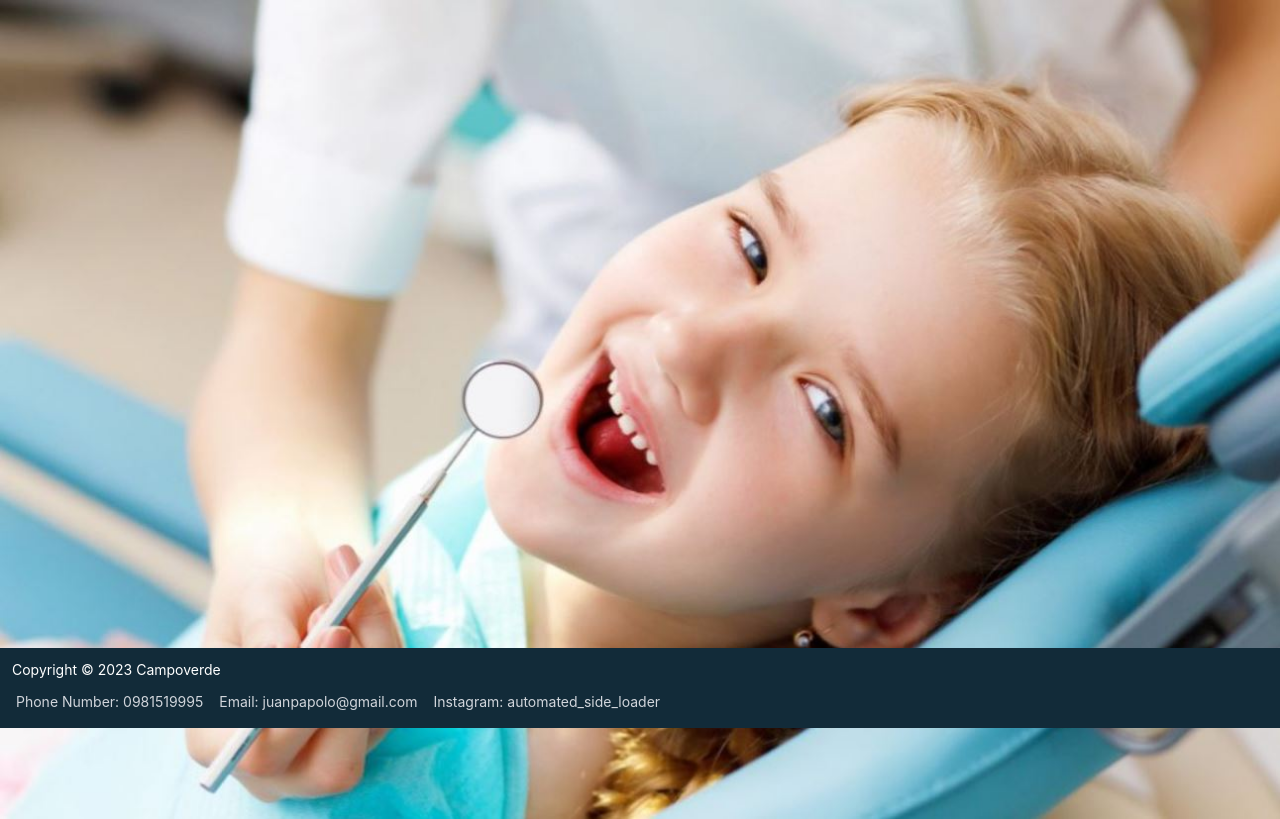
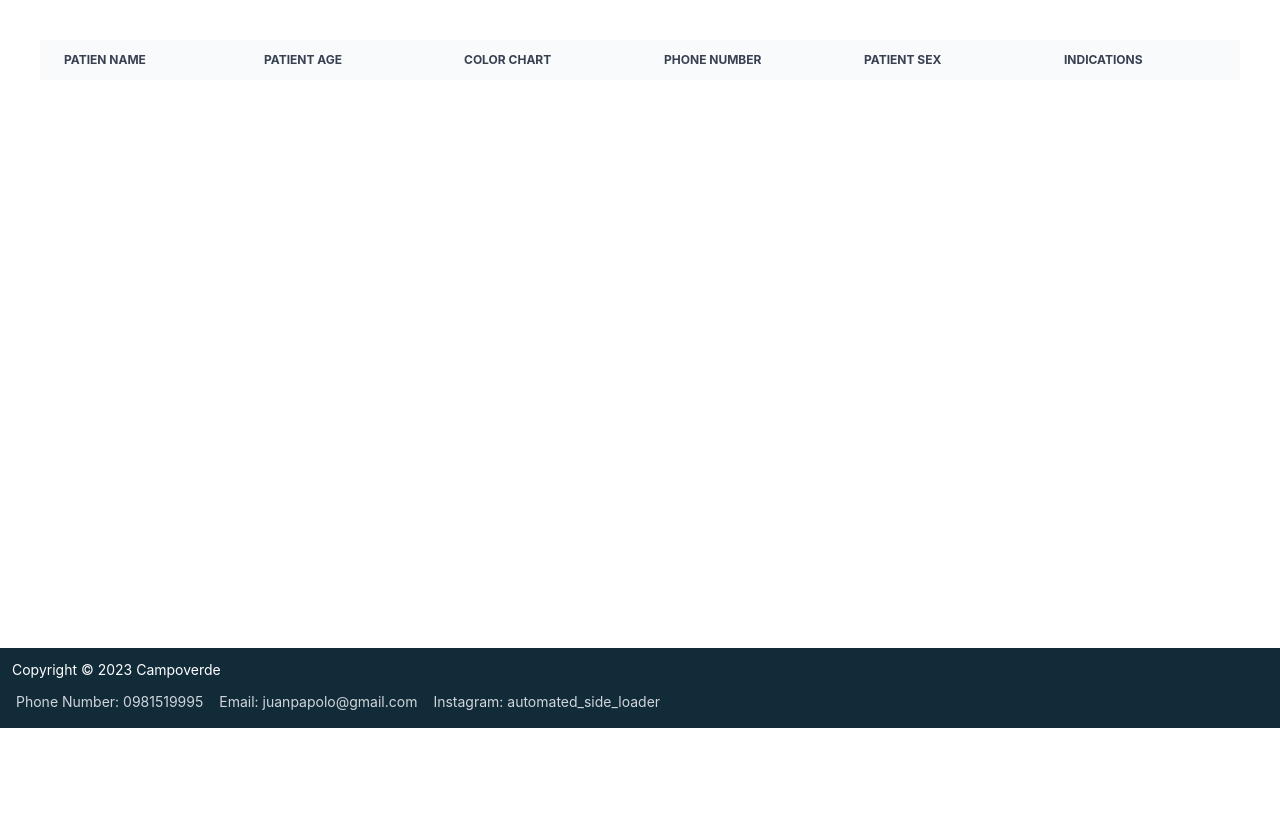
Before and after one commit to VimBotion/A-Dental-Order-Website, a Flask app: page / in a window 1280 px wide. Shown: the part 72-891 px from the top of the page. After the commit the page ends 800 px from the top, so only its background shows below. Run offline with Flask 3, Linux system fonts and the light colour scheme; the visitor is signed in with stand-in values (Sample User, id 1); data comes from the database, SQL or seed files in the repository; both versions use the stored data as it was after the commit; lists and menus that the app fills with data are empty; some libraries are stand-ins or nearby versions.

Commit message:
Default route shows a table with doctor's order history

```diff
--- a/app.py
+++ b/app.py
@@ -64,7 +64,9 @@ def index():
     """Show homepage"""
 
     user_id = session["id"]
-    return render_template("index.html")
+    test1 = db.session.execute(db.select(Order).filter_by(doctor_id=user_id)).scalars().all()
+
+    return render_template("index.html", test1=test1)
 
 @app.route('/login', methods=["POST", "GET"])
 def login():
@@ -112,14 +114,14 @@ def register():
         name = request.form.get("name")
         email = request.form.get("email")
         password = request.form.get("password")
-        confirm_Password = request.form.get("confirm-password")
+        confirm_password = request.form.get("confirm-password")
 
         # Ensure username, email and password were submitted
         if not name or not email or not password:
             return render_template("register.html")
 
         # Ensure password and confirm password are equal
-        if password != confirm_Password:
+        if password != confirm_password:
             return render_template("register.html")
 
         # Encript the password
@@ -148,30 +150,30 @@ def location():
 def order():
     """Show the form to do an order"""
     if request.method == "POST":
-        patient_Name = request.form.get("patient-name")
-        patient_Age = request.form.get("patient-age")
-        patient_Color_Chart = request.form.get("tooth-color-chart")
-        phone_Number = request.form.get("floating-phone")
+        patient_name = request.form.get("patient-name")
+        patient_age = request.form.get("patient-age")
+        patient_color_chart = request.form.get("tooth-color-chart")
+        phone_number = request.form.get("floating-phone")
         indications = request.form.get("indications")
-        patient_Men = request.form.get("men")
-        patient_Women = request.form.get("women")
+        patient_men = request.form.get("men")
+        patient_women = request.form.get("women")
 
         user_id = session["id"]
 
         # Ensure all the data were entered
-        if not patient_Name or not patient_Age or not patient_Color_Chart or not indications or not phone_Number:
+        if not patient_name or not patient_age or not patient_color_chart or not indications or not phone_number:
             return render_template("order.html")
-        if not patient_Men and not patient_Women:
+        if not patient_men and not patient_women:
             return render_template("order.html")
 
-        if patient_Men:
+        if patient_men:
             # Insert into the database a patient who is a men
-            new_patient = Order(patient_name=patient_Name, patient_age=patient_Age, color_chart=patient_Color_Chart, phone_number=phone_Number, patient_sex=patient_Men, indications=indications, doctor_id=user_id)
+            new_patient = Order(patient_name=patient_name, patient_age=patient_age, color_chart=patient_color_chart, phone_number=phone_number, patient_sex=patient_men, indications=indications, doctor_id=user_id)
             db.session.add(new_patient)
             db.session.commit()
-        elif patient_Women:
+        elif patient_women:
             # Insert into the database a patient who is a women
-            new_patient = Order(patient_name=patient_Name, patient_age=patient_Age, color_chart=patient_Color_Chart, phone_number=phone_Number, patient_sex=patient_Women, indications=indications, doctor_id=user_id)
+            new_patient = Order(patient_name=patient_name, patient_age=patient_age, color_chart=patient_color_chart, phone_number=phone_number, patient_sex=patient_women, indications=indications, doctor_id=user_id)
             db.session.add(new_patient)
             db.session.commit()
 
--- a/static/output.css
+++ b/static/output.css
@@ -652,16 +652,16 @@ video {
   display: inline-flex;
 }
 
+.table {
+  display: table;
+}
+
 .grid {
   display: grid;
 }
 
 .hidden {
   display: none;
-}
-
-.h-auto {
-  height: auto;
 }
 
 .h-6 {
@@ -680,12 +680,12 @@ video {
   height: 1rem;
 }
 
+.w-full {
+  width: 100%;
+}
+
 .w-6 {
   width: 1.5rem;
-}
-
-.w-full {
-  width: 100%;
 }
 
 .w-96 {
@@ -700,8 +700,14 @@ video {
   width: 1rem;
 }
 
-.max-w-screen-xl {
-  max-width: 1280px;
+.table-fixed {
+  table-layout: fixed;
+}
+
+.border-spacing-2 {
+  --tw-border-spacing-x: 0.5rem;
+  --tw-border-spacing-y: 0.5rem;
+  border-spacing: var(--tw-border-spacing-x) var(--tw-border-spacing-y);
 }
 
 .origin-\[0\] {
@@ -761,6 +767,10 @@ video {
   justify-content: center;
 }
 
+.overflow-x-auto {
+  overflow-x: auto;
+}
+
 .rounded-lg {
   border-radius: 0.5rem;
 }
@@ -779,6 +789,10 @@ video {
 
 .border-0 {
   border-width: 0px;
+}
+
+.border-b {
+  border-bottom-width: 1px;
 }
 
 .border-b-2 {
@@ -800,14 +814,19 @@ video {
   border-color: rgb(209 213 219 / var(--tw-border-opacity));
 }
 
-.bg-primary {
+.bg-gray-50 {
   --tw-bg-opacity: 1;
-  background-color: rgb(18 43 57 / var(--tw-bg-opacity));
+  background-color: rgb(249 250 251 / var(--tw-bg-opacity));
 }
 
 .bg-white {
   --tw-bg-opacity: 1;
   background-color: rgb(255 255 255 / var(--tw-bg-opacity));
+}
+
+.bg-primary {
+  --tw-bg-opacity: 1;
+  background-color: rgb(18 43 57 / var(--tw-bg-opacity));
 }
 
 .bg-green-400 {
@@ -824,11 +843,6 @@ video {
   background-color: rgb(243 244 246 / var(--tw-bg-opacity));
 }
 
-.bg-gray-50 {
-  --tw-bg-opacity: 1;
-  background-color: rgb(249 250 251 / var(--tw-bg-opacity));
-}
-
 .bg-blue-700 {
   --tw-bg-opacity: 1;
   background-color: rgb(29 78 216 / var(--tw-bg-opacity));
@@ -837,6 +851,10 @@ video {
 .bg-teal-600 {
   --tw-bg-opacity: 1;
   background-color: rgb(13 148 136 / var(--tw-bg-opacity));
+}
+
+.p-10 {
+  padding: 2.5rem;
 }
 
 .p-2 {
@@ -863,8 +881,14 @@ video {
   padding: 0.625rem;
 }
 
-.p-7 {
-  padding: 1.75rem;
+.px-6 {
+  padding-left: 1.5rem;
+  padding-right: 1.5rem;
+}
+
+.py-3 {
+  padding-top: 0.75rem;
+  padding-bottom: 0.75rem;
 }
 
 .px-2 {
@@ -931,6 +955,11 @@ video {
   line-height: 1.25rem;
 }
 
+.text-xs {
+  font-size: 0.75rem;
+  line-height: 1rem;
+}
+
 .text-xl {
   font-size: 1.25rem;
   line-height: 1.75rem;
@@ -948,9 +977,18 @@ video {
   font-weight: 500;
 }
 
+.uppercase {
+  text-transform: uppercase;
+}
+
 .text-gray-500 {
   --tw-text-opacity: 1;
   color: rgb(107 114 128 / var(--tw-text-opacity));
+}
+
+.text-gray-700 {
+  --tw-text-opacity: 1;
+  color: rgb(55 65 81 / var(--tw-text-opacity));
 }
 
 .text-letters {
@@ -1116,14 +1154,19 @@ video {
     border-color: rgb(75 85 99 / var(--tw-border-opacity));
   }
 
+  .dark\:bg-gray-700 {
+    --tw-bg-opacity: 1;
+    background-color: rgb(55 65 81 / var(--tw-bg-opacity));
+  }
+
+  .dark\:bg-gray-800 {
+    --tw-bg-opacity: 1;
+    background-color: rgb(31 41 55 / var(--tw-bg-opacity));
+  }
+
   .dark\:bg-primary {
     --tw-bg-opacity: 1;
     background-color: rgb(18 43 57 / var(--tw-bg-opacity));
-  }
-
-  .dark\:bg-gray-700 {
-    --tw-bg-opacity: 1;
-    background-color: rgb(55 65 81 / var(--tw-bg-opacity));
   }
 
   .dark\:bg-blue-600 {
--- a/tailwind.config.js
+++ b/tailwind.config.js
@@ -7,9 +7,6 @@ module.exports = {
         primary: "#122b39",
         letters: "#35b29c"
       },
-      backgroundImage: {
-        'home-page': "url('/static/logos/dentistaIndex.jpg')"
-      }
     },
   },
   plugins: [],
--- a/templates/index.html
+++ b/templates/index.html
@@ -1,9 +1,44 @@
 {% extends 'layout.html' %}
 {% block title %}Home Page{% endblock %}
 {% block main %}
-<div>
 
-<img class="h-auto max-w-screen-xl" src="/static/logos/dentistaIndex.jpg" alt="image description">
+<div class="relative overflow-x-auto p-10">
+    <table class="w-full text-sm text-left text-gray-500 dark:text-gray-400 table-fixed border-spacing-2">
+        <thead class="text-xs text-gray-700 uppercase bg-gray-50 dark:bg-gray-700 dark:text-gray-400">
+            <tr>
+                <th scope="col" class="px-6 py-3 font-test">
+                    Patien Name
+                </th>
+                <th scope="col" class="px-6 py-3 font-test">
+                    Patient age
+                </th>
+                <th scope="col" class="px-6 py-3">
+                    Color chart
+                </th>
+                <th scope="col" class="px-6 py-3">
+                    Phone Number
+                </th>
+                <th scope="col" class="px-6 py-3">
+                    Patient sex
+                </th>
+                <th scope="col" class="px-6 py-3">
+                    Indications
+                </th>
+            </tr>
+        </thead>
+        <tbody>
+            {% for row in test1 %}
+            <tr class="bg-white border-b dark:bg-gray-800 dark:border-gray-700">
+                <td>{{ row.patient_name }}</td>
+                <td>{{ row.patient_age }}</td>
+                <td>{{ row.color_chart }}</td>
+                <td>{{ row.phone_number }}</td>
+                <td>{{ row.patient_sex }}</td>
+                <td>{{ row.indications }}</td>
+            </tr>
+            {% endfor %}
+        </tbody>
+    </table>
+</div>
 
-</div>
 {% endblock %}
--- a/templates/layout.html
+++ b/templates/layout.html
@@ -25,7 +25,7 @@
                 <a href="/order" class="block py-2 pl-3 pr-4 text-letters  hover:bg-gray-100 md:hover:bg-transparent md:border-0 md:hover:text-blue-700 md:p-0 dark:text-letters md:dark:hover:text-white dark:hover:bg-gray-700 dark:hover:text-white md:dark:hover:bg-transparent">Order</a>
               </li>
               <li class="px-8">
-                <a href="/history" class="block py-2 pl-10 pr-10 text-letters hover:bg-gray-100 md:hover:bg-transparent md:border-0 md:hover:text-blue-700 md:p-0 dark:text-letters md:dark:hover:text-white dark:hover:bg-gray-700 dark:hover:text-white md:dark:hover:bg-transparent">Your orders</a>
+                <a href="/" class="block py-2 pl-10 pr-10 text-letters hover:bg-gray-100 md:hover:bg-transparent md:border-0 md:hover:text-blue-700 md:p-0 dark:text-letters md:dark:hover:text-white dark:hover:bg-gray-700 dark:hover:text-white md:dark:hover:bg-transparent">Your orders</a>
               </li>
               <li class="px-8">
                 <a href="/location" class="block py-2 pl-10 pr-10 text-letters hover:bg-gray-100 md:hover:bg-transparent md:border-0 md:hover:text-blue-700 md:p-0 dark:text-letters md:dark:hover:text-white dark:hover:bg-gray-700 dark:hover:text-white md:dark:hover:bg-transparent">Location</a>
```
Also changed, not shown: instance/users.db.
